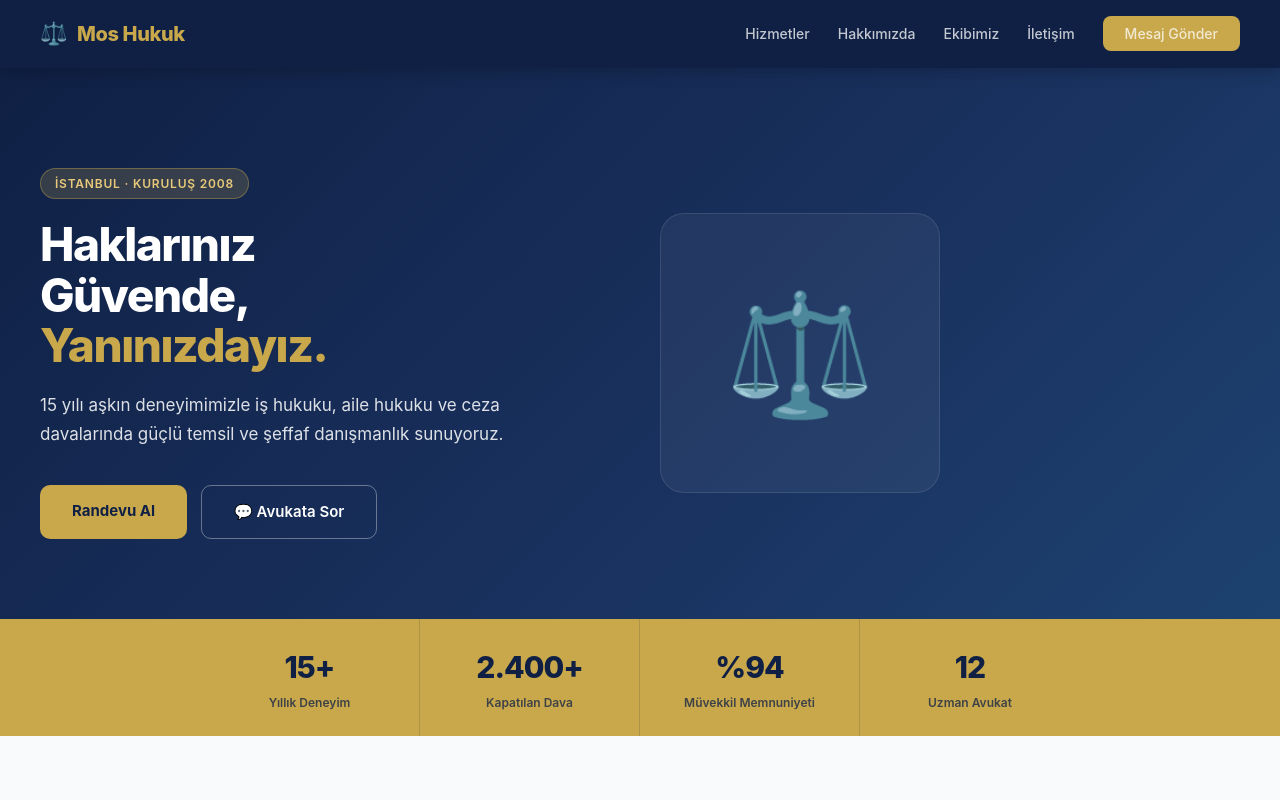
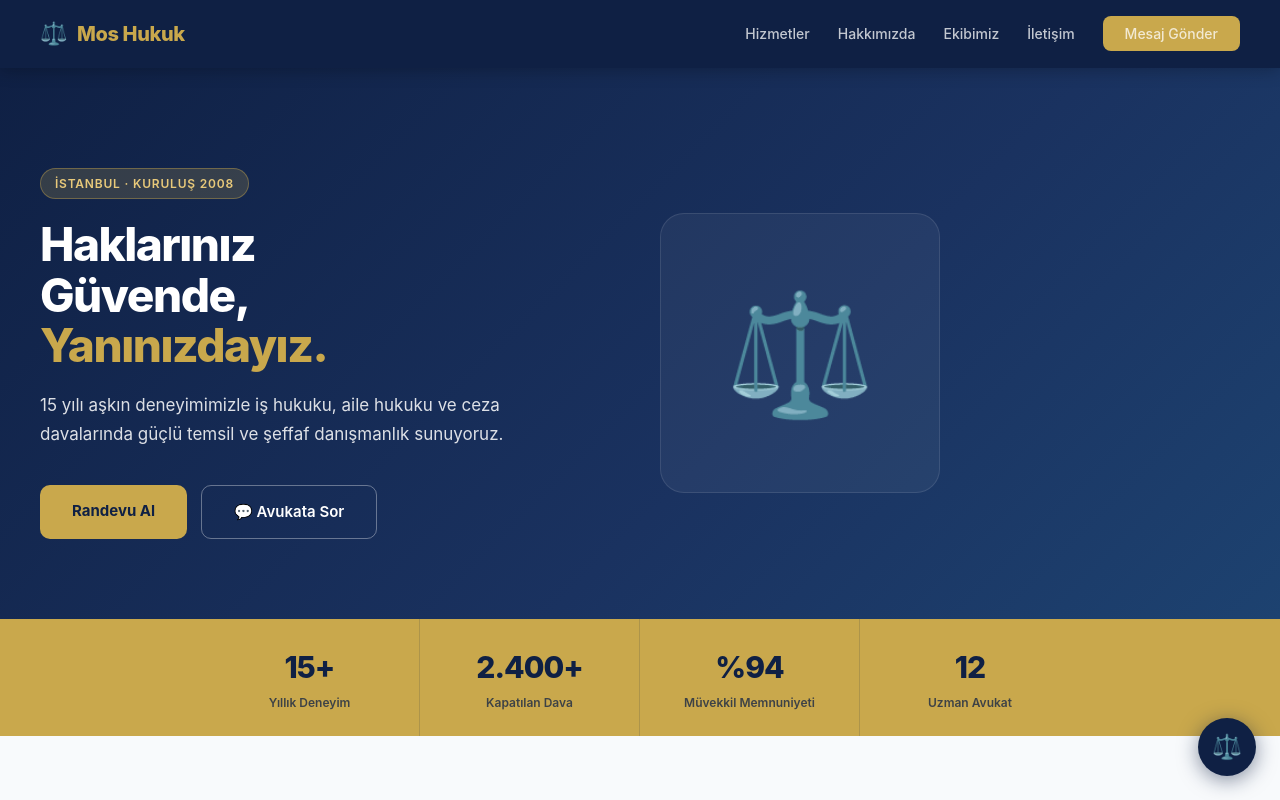
Before and after one commit to cagataynova/mos-hukuk, a plain HTML site: page index.html in a window 1280 px wide. Shown: the top 800 px of the page. Drawn offline with Linux system fonts and the light colour scheme.

Commit message:
Update chatbot tunnel URL

```diff
--- a/index.html
+++ b/index.html
@@ -508,7 +508,7 @@
      Örnek: https://abc123.ngrok-free.app
      ════════════════════════════════════════════════════════════ -->
 <script>
-  var LEXCORE_CHATBOT_URL = "CHATBOT_URL_PLACEHOLDER";
+  var LEXCORE_CHATBOT_URL = "https://atlanta-peterson-refurbished-mambo.trycloudflare.com";
 </script>
 <script>
 (function () {
```
